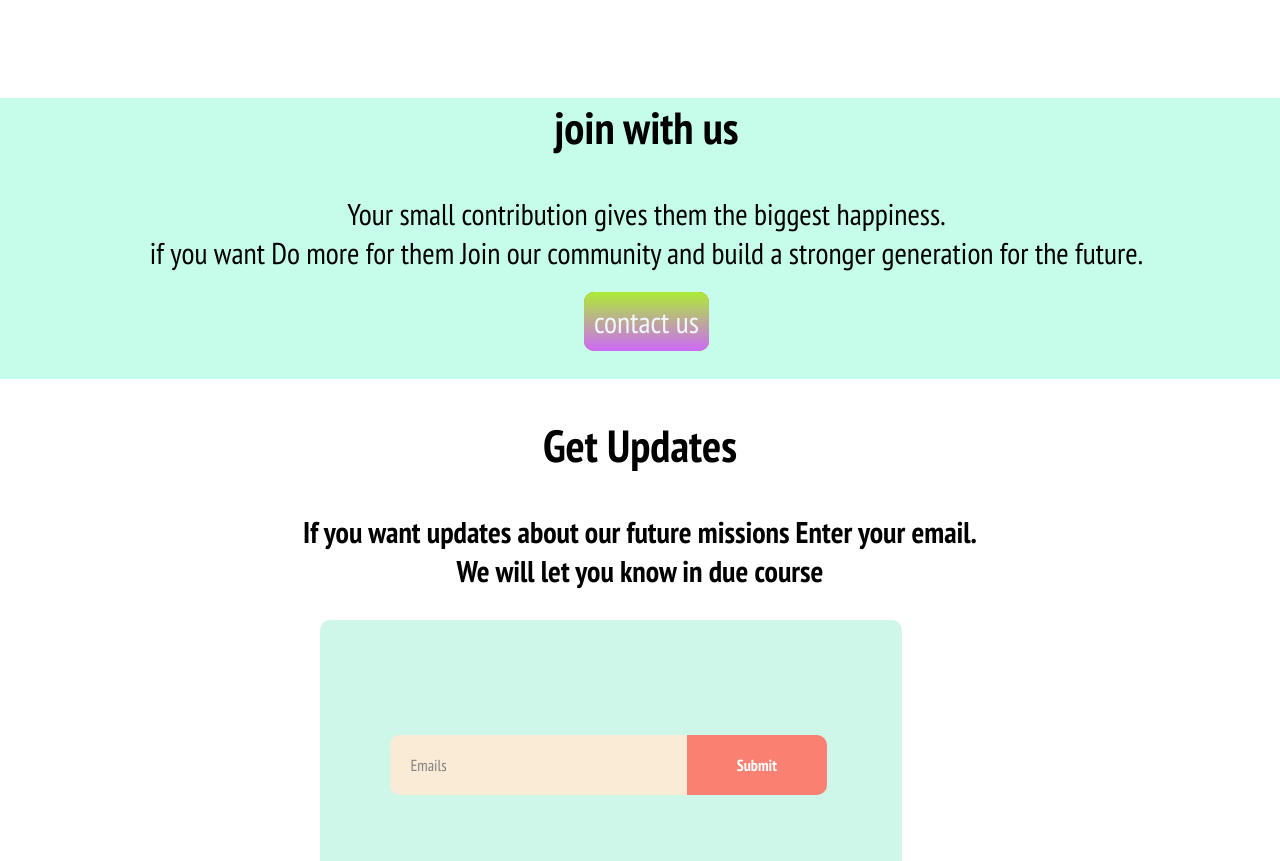
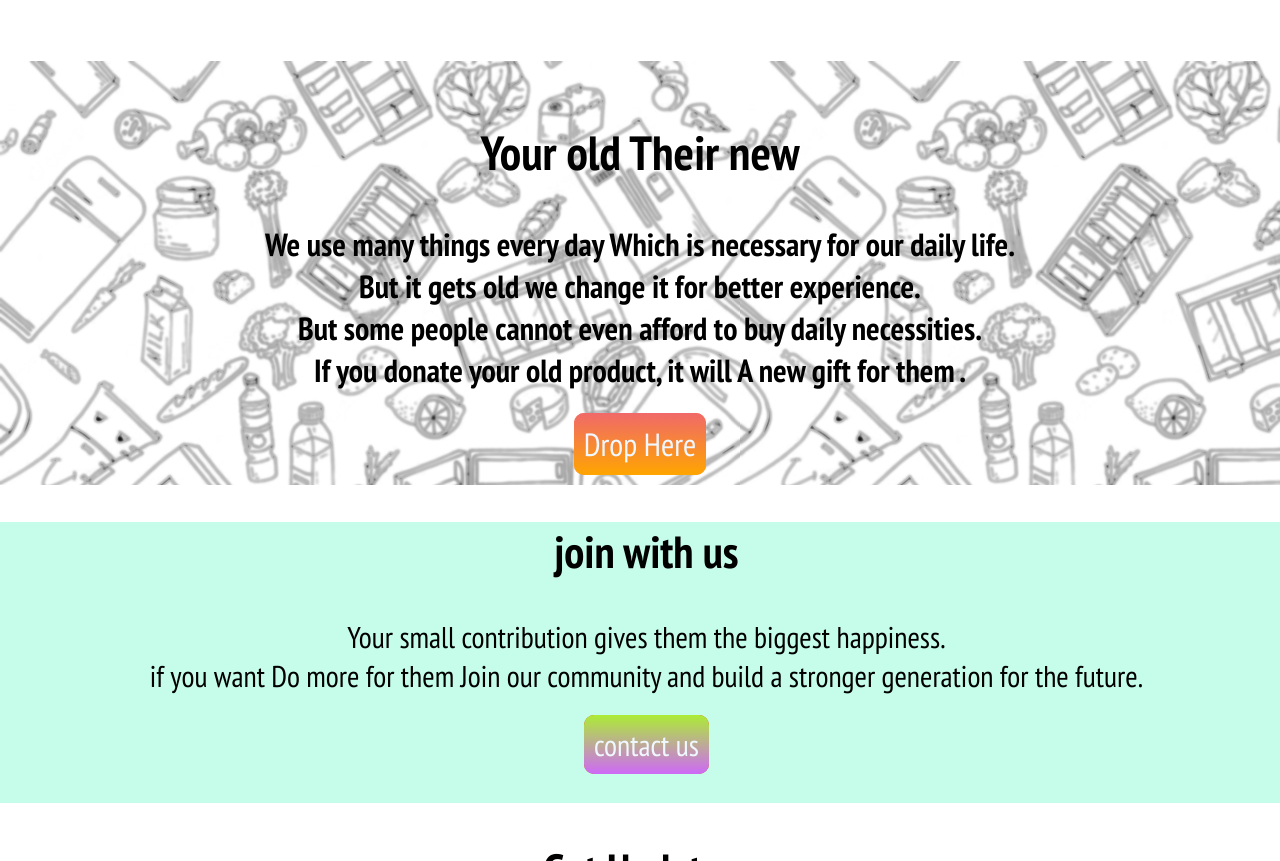
Before and after one commit to Gazi2050/practice-1, a plain HTML site: page index.html in a window 1280 px wide. Shown: the part 1981-2842 px from the top of the page. Drawn offline with Linux system fonts and the light colour scheme.

Commit message:
last edit

```diff
--- a/index.html
+++ b/index.html
@@ -127,6 +127,25 @@
 
         </div2>
     </section>
+    <section>
+        <div class="style-work14">
+
+            <h1>Your old
+                Their new</h1>
+            <p>
+                We use many things every day
+                Which is necessary for our daily life.<br>
+                But it gets old we change it for better experience.<br> But some people cannot even afford to buy daily
+                necessities.<br>
+                If you donate your old product, it will
+                A new gift for them .
+            </p>
+            <a target="_blank" class="button-1" href="https://bracinternational.org/donate/">Drop Here</a>
+
+        </div>
+
+
+    </section>
     <section class="style-work9">
 
         <h1>join with us</h1>
--- a/style.css
+++ b/style.css
@@ -1,6 +1,6 @@
 body {
     font-family: 'PT Sans Narrow', sans-serif;
-    margin: 0;
+    margin: 0%;
 
 
 
@@ -229,6 +229,19 @@ body {
 
 }
 
+.style-work14 {
+    background-image: url(seamless-pattern-food-refrigerators-doodle_542572-83\ \(1\).jpg);
+    text-align: center;
+    font-size: xx-large;
+    font-weight: 700;
+    color: black;
+    padding: 20px;
+
+}
+
+
+
+
 .end {
     background-color: black;
     text-align: center;
```
Also changed, not shown: seamless-pattern-food-refrigerators-doodle_542572-83 (1).jpg (added).
